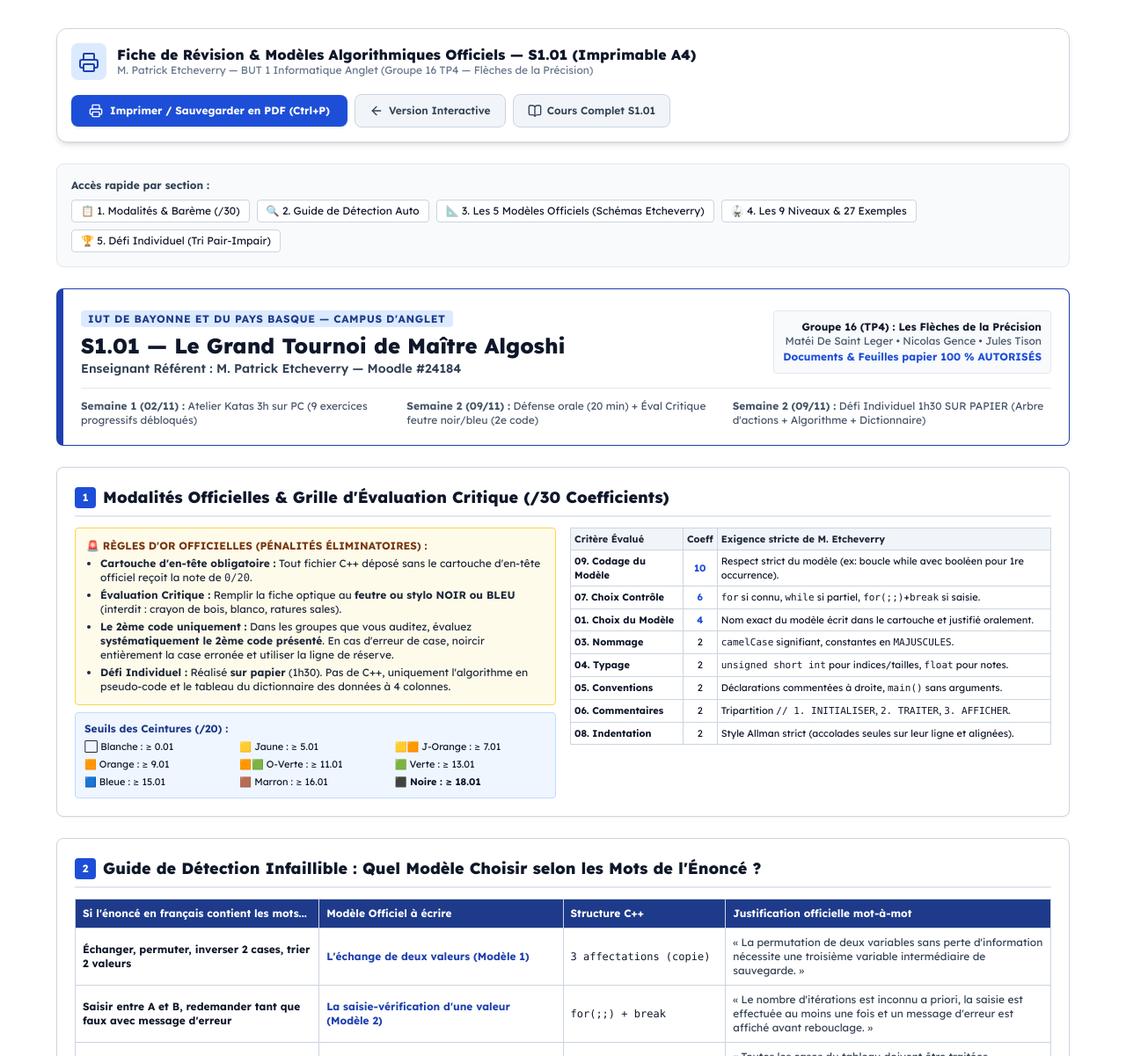
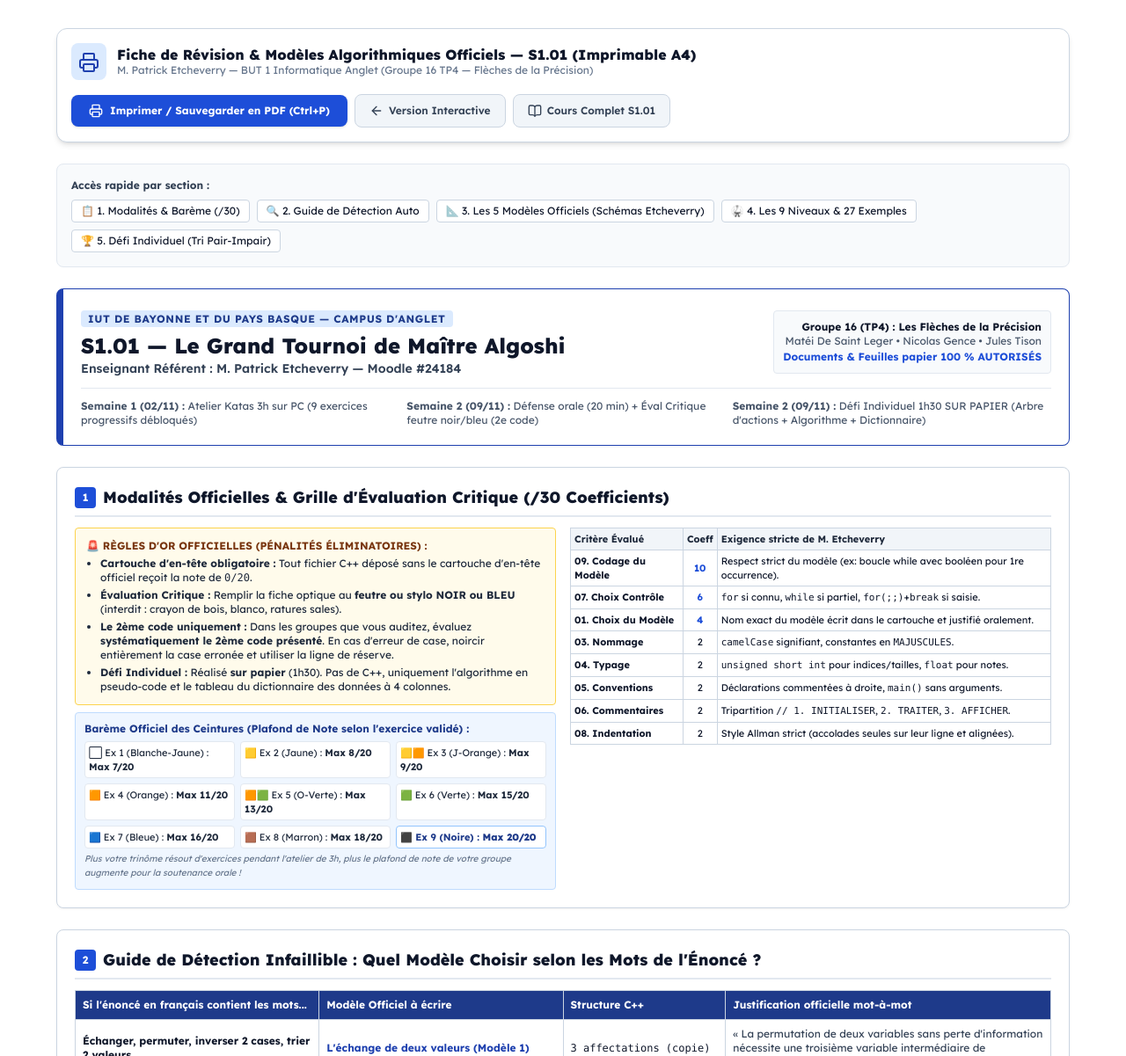
Before and after one commit to Mateidslx/kai-academic, a plain HTML site: page courses/S1.01/fiche_imprimable.html in a window 1280 px wide. Shown: the top 1201 px of the page at 88% size. Drawn offline with nearby package versions, Linux system fonts and the light colour scheme.

```diff
--- a/courses/S1.01/fiche_imprimable.html
+++ b/courses/S1.01/fiche_imprimable.html
@@ -183,18 +183,19 @@
                     </div>
 
                     <div class="p-2.5 bg-blue-50 border border-blue-200 rounded">
-                        <strong class="text-blue-900">Seuils des Ceintures (/20) :</strong>
-                        <div class="grid grid-cols-3 gap-1 mt-1 text-[11px]">
-                            <span>⬜ Blanche : &ge; 0.01</span>
-                            <span>🟨 Jaune : &ge; 5.01</span>
-                            <span>🟨🟧 J-Orange : &ge; 7.01</span>
-                            <span>🟧 Orange : &ge; 9.01</span>
-                            <span>🟧🟩 O-Verte : &ge; 11.01</span>
-                            <span>🟩 Verte : &ge; 13.01</span>
-                            <span>🟦 Bleue : &ge; 15.01</span>
-                            <span>🟫 Marron : &ge; 16.01</span>
-                            <span class="font-bold text-slate-900">⬛ Noire : &ge; 18.01</span>
-                        </div>
+                        <strong class="text-blue-900">Barème Officiel des Ceintures (Plafond de Note selon l'exercice validé) :</strong>
+                        <div class="grid grid-cols-3 gap-1.5 mt-1.5 text-[11px] font-medium text-slate-800">
+                            <span class="bg-white p-1 rounded border border-slate-200">⬜ Ex 1 (Blanche-Jaune) : <strong>Max 7/20</strong></span>
+                            <span class="bg-white p-1 rounded border border-slate-200">🟨 Ex 2 (Jaune) : <strong>Max 8/20</strong></span>
+                            <span class="bg-white p-1 rounded border border-slate-200">🟨🟧 Ex 3 (J-Orange) : <strong>Max 9/20</strong></span>
+                            <span class="bg-white p-1 rounded border border-slate-200">🟧 Ex 4 (Orange) : <strong>Max 11/20</strong></span>
+                            <span class="bg-white p-1 rounded border border-slate-200">🟧🟩 Ex 5 (O-Verte) : <strong>Max 13/20</strong></span>
+                            <span class="bg-white p-1 rounded border border-slate-200">🟩 Ex 6 (Verte) : <strong>Max 15/20</strong></span>
+                            <span class="bg-white p-1 rounded border border-slate-200">🟦 Ex 7 (Bleue) : <strong>Max 16/20</strong></span>
+                            <span class="bg-white p-1 rounded border border-slate-200">🟫 Ex 8 (Marron) : <strong>Max 18/20</strong></span>
+                            <span class="bg-white p-1 rounded border border-blue-300 font-bold text-blue-900">⬛ Ex 9 (Noire) : <strong>Max 20/20</strong></span>
+                        </div>
+                        <p class="text-[10px] text-slate-500 mt-1 italic">Plus votre trinôme résout d'exercices pendant l'atelier de 3h, plus le plafond de note de votre groupe augmente pour la soutenance orale !</p>
                     </div>
                 </div>
 
```
Also changed, not shown: revision/S1.01_imprimable.html (+13 -12 lines).
